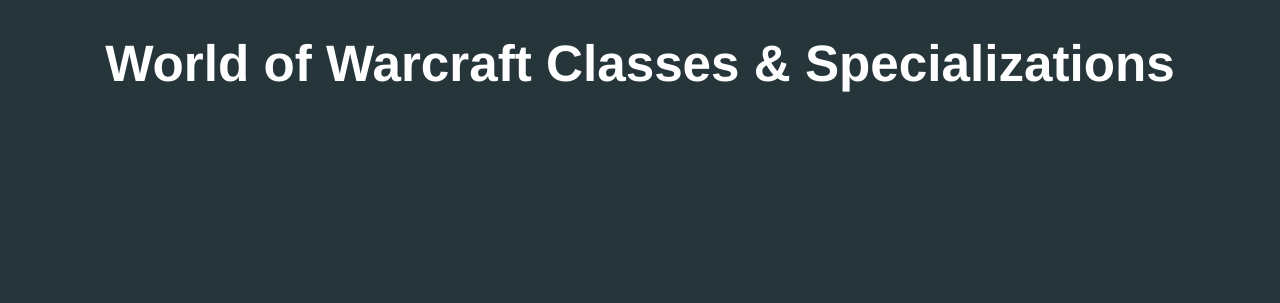
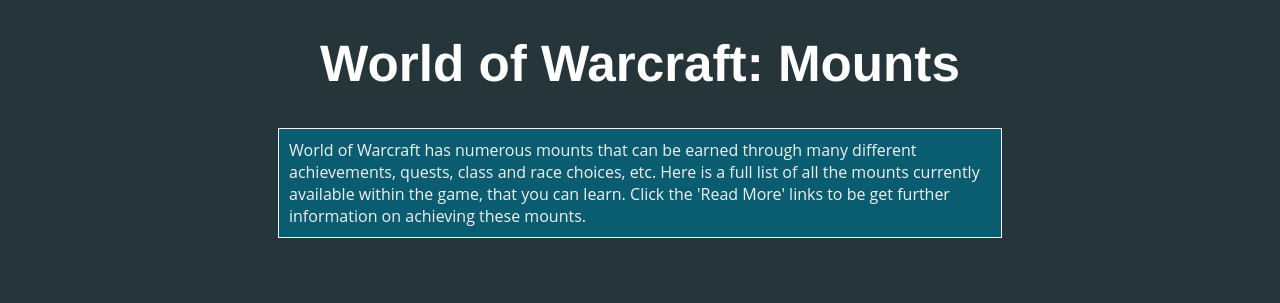
Before and after one commit to vbach/vbach.github.io, a PHP site: page / in a window 1280 px wide. Shown: the top 303 px of the page. Run offline with PHP 8.4, Linux system fonts and the light colour scheme.

Commit message:
Final version of Portfolio Prototype

```diff
--- a/Portfolio_Prototype/css/prototype.css
+++ b/Portfolio_Prototype/css/prototype.css
@@ -1,6 +1,34 @@
 body {
     background-color: #25353A;
+    font-family: 'Open Sans', sans-serif;
+    color: #f1f1f1;
 }
+
+body p {
+    display: inline-block;
+    margin: 0 270px 50px 270px;
+    padding: 10px;
+    background-color: #0a5c71;
+    border-color: #f1f1f1;
+    border-style: solid;
+    border-width: 0.5px;
+}
+
+body a:link {
+    color: cornsilk;
+    text-decoration: none;
+}
+
+body a:visited, a:active {
+    color: cornsilk;
+}
+
+body a:hover{
+    color: #0a0a0a;
+    text-decoration: none;
+    font-weight: bold;
+}
+
 body h1 {
     text-align: center;
     font-family: Helvetica, sans-serif;
@@ -31,7 +59,6 @@ body ul li span {
 }
 body ul li img {
     margin: 6px;
-    width:25vw;
     border-radius: 4px;
     box-shadow: 1px 1px 2px rgba(0, 0, 0, 0.1);
 }
--- a/Portfolio_Prototype/index.html
+++ b/Portfolio_Prototype/index.html
@@ -7,7 +7,6 @@
     <meta name="description" content="Portfolio Prototype: PPIII | University">
 
     <!-- Cascading StyleSheets -->
-    <link rel="stylesheet" href="css/reset.css">
     <link rel="stylesheet" href="css/prototype.css">
 
     <!--[if lt IE 9]>
@@ -17,9 +16,9 @@
 </head>
 <body>
 <h1>text here</h1>
-<ul id="classes"></ul>
-
-</body>
+<p></p>
+<ul id="mounts"></ul>
 
 <script src="script.js"></script>
+</body>
 </html>
--- a/Portfolio_Prototype/script.js
+++ b/Portfolio_Prototype/script.js
@@ -1,9 +1,14 @@
 // Set the Heading
+var heading = document.querySelector('h1');
+heading.innerHTML = "World of Warcraft: Mounts";
 
-var heading = document.querySelector('h1');
+// Set introduction to explain page
+var intro = document.querySelector('p');
+intro.innerHTML = "World of Warcraft has numerous mounts that can be earned through many different achievements, " +
+    "quests, class and race choices, etc. Here is a full list of all the mounts currently available within the game," +
+    " that you can learn. Click the 'Read More' links to be get further information on achieving these mounts.";
 
-heading.innerHTML = "World of Warcraft Classes & Specializations";
-
+// Create functions to easily create html element nodes.
 function createNode(element){
     return document.createElement(element);
 }
@@ -12,25 +17,31 @@ function append(parent, el){
     return parent.appendChild(el);
 }
 
-
-const ul = document.getElementById('classes');
-const url = 'https://us.api.battle.net/wow/data/character/races?locale=en_US&apikey=dcyyqq587vbf4z424h36rcaddafw6dgr';
+// Establishing ul selector and api URL
+const ul = document.getElementById('mounts');
+const url = 'https://us.api.battle.net/wow/mount/?locale=en_US&apikey=dcyyqq587vbf4z424h36rcaddafw6dgr';
 
 // Fetch the API
 fetch(url)
-    .then((resp) => resp.json()) // Data into JSON
-    .then(function(data) {
-    let classes = data.results;
-    return classes.map(function(wowclass) {
-        let li = createNode('li'),
-            span = createNode('span');
-        span.innerHtml = '${classes.races.name} ${classes.races.side}';
-        append(li, span);
-        append(ul, li);
+    .then(function(response){
+    return response.json();
+})
+    .then(function(myJson){
 
+        let getMounts = myJson.mounts;
+        return getMounts.map(function(mount){
+            let li = createNode('li'),
+                img = createNode('img'),
+                span = createNode('span');
+            img.src = 'https://wow.zamimg.com/images/wow/icons/large/' + mount.icon + '.jpg';
+            span.innerHTML = mount.name + '<br> <a href="http://www.wowhead.com/spell=' + mount.spellId + '"> Read More </a>';
+            append(li, img);
+            append(li, span);
+            append(ul, li);
+
+        })
     })
-
-})
+// Catch any errors and report to console
 .catch(function(error)
 {
     console.log(error);
```
Also changed, not shown: Portfolio_Prototype/css/reset.css (deleted).
